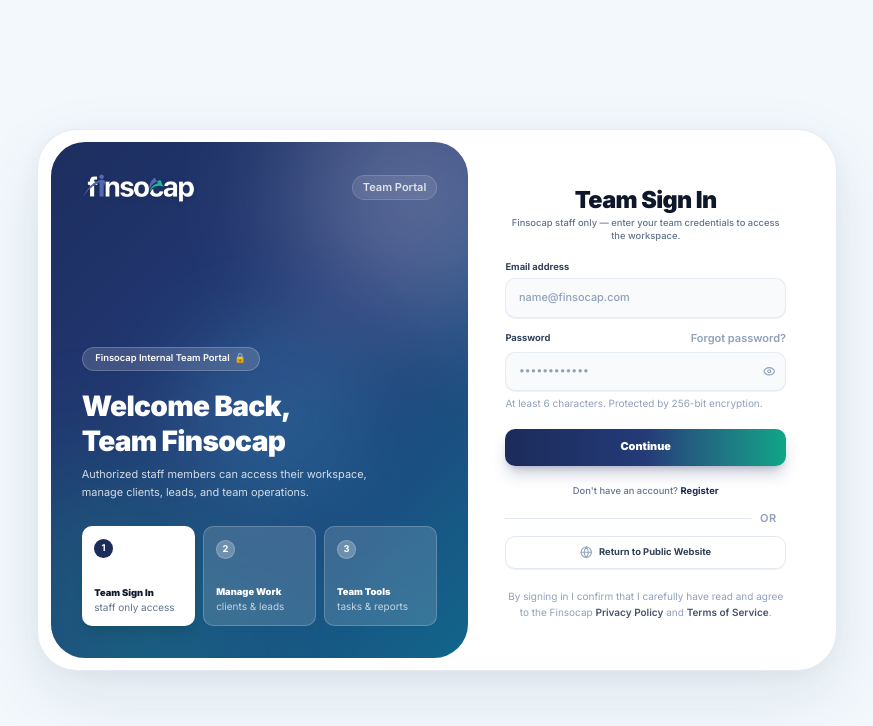
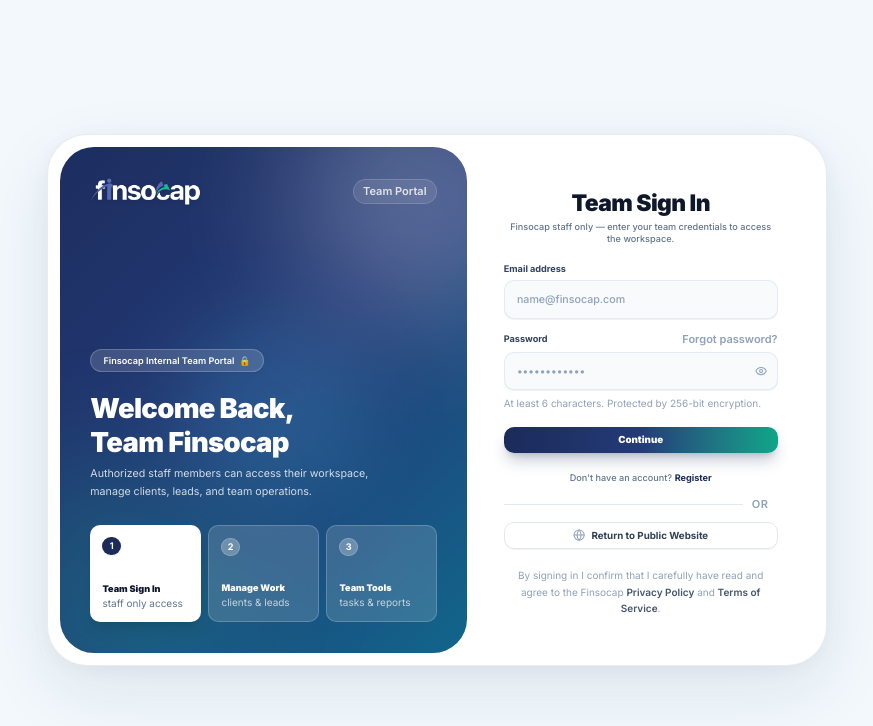
Before and after one commit to finsocap/finsocap, a Next.js app: page /dashboard/login in a window 1280 px wide. Shown: the top 726 px of the page, without its empty margins (203-1076 px from the left). Built offline with nearby package versions, Linux system fonts and the light colour scheme.

Commit message:
style(global): universally scale buttons, filter dropdowns & action icons across all dashboard pages for Windows laptops

```diff
--- a/app/globals.css
+++ b/app/globals.css
@@ -924,18 +924,86 @@ select:disabled {
    ============================================================================ */
 @media screen and (min-width: 1024px) and (max-width: 1536px) {
   html {
-    font-size: 13.5px;
+    font-size: 13px;
+  }
+
+  /* Automatically scale down oversized action buttons, trigger pills, and filter bars across all dashboard pages */
+  button.h-11,
+  a.h-11,
+  div.h-11,
+  select.h-11,
+  input.h-11 {
+    height: 2.35rem !important; /* ~32px-34px to match sidebar item heights */
+    min-height: 2.35rem !important;
+    padding-top: 0.35rem !important;
+    padding-bottom: 0.35rem !important;
+    font-size: 0.78rem !important;
+  }
+
+  button.h-12,
+  a.h-12,
+  div.h-12,
+  input.h-12 {
+    height: 2.5rem !important;
+    min-height: 2.5rem !important;
+    padding-top: 0.4rem !important;
+    padding-bottom: 0.4rem !important;
+  }
+
+  /* Compact padding for buttons with py-3, py-3.5 or py-4 */
+  button.py-3,
+  a.py-3,
+  button.py-3\.5,
+  a.py-3\.5,
+  button.py-4,
+  a.py-4 {
+    padding-top: 0.5rem !important;
+    padding-bottom: 0.5rem !important;
+    font-size: 0.8rem !important;
+  }
+
+  /* Scale large action icon circles across all pages (Tasks, Partners, Team, Clients, etc.) */
+  div.w-11.h-11,
+  span.w-11.h-11,
+  button.w-11.h-11,
+  div.w-12.h-12,
+  span.w-12.h-12,
+  button.w-12.h-12 {
+    width: 2.25rem !important;
+    height: 2.25rem !important;
+  }
+
+  div.w-11.h-11 svg,
+  span.w-11.h-11 svg,
+  button.w-11.h-11 svg,
+  div.w-12.h-12 svg,
+  span.w-12.h-12 svg,
+  button.w-12.h-12 svg {
+    width: 1.15rem !important;
+    height: 1.15rem !important;
   }
 }
 
 @media screen and (min-width: 1024px) and (max-width: 1366px) {
   html {
-    font-size: 12.5px;
+    font-size: 12.2px;
+  }
+
+  button.h-11,
+  a.h-11,
+  div.h-11,
+  select.h-11,
+  input.h-11 {
+    height: 2.25rem !important;
+    min-height: 2.25rem !important;
+    padding-top: 0.3rem !important;
+    padding-bottom: 0.3rem !important;
+    font-size: 0.75rem !important;
   }
 }
 
 @media screen and (min-width: 1024px) and (max-width: 1200px) {
   html {
-    font-size: 12px;
+    font-size: 11.8px;
   }
 }
```
